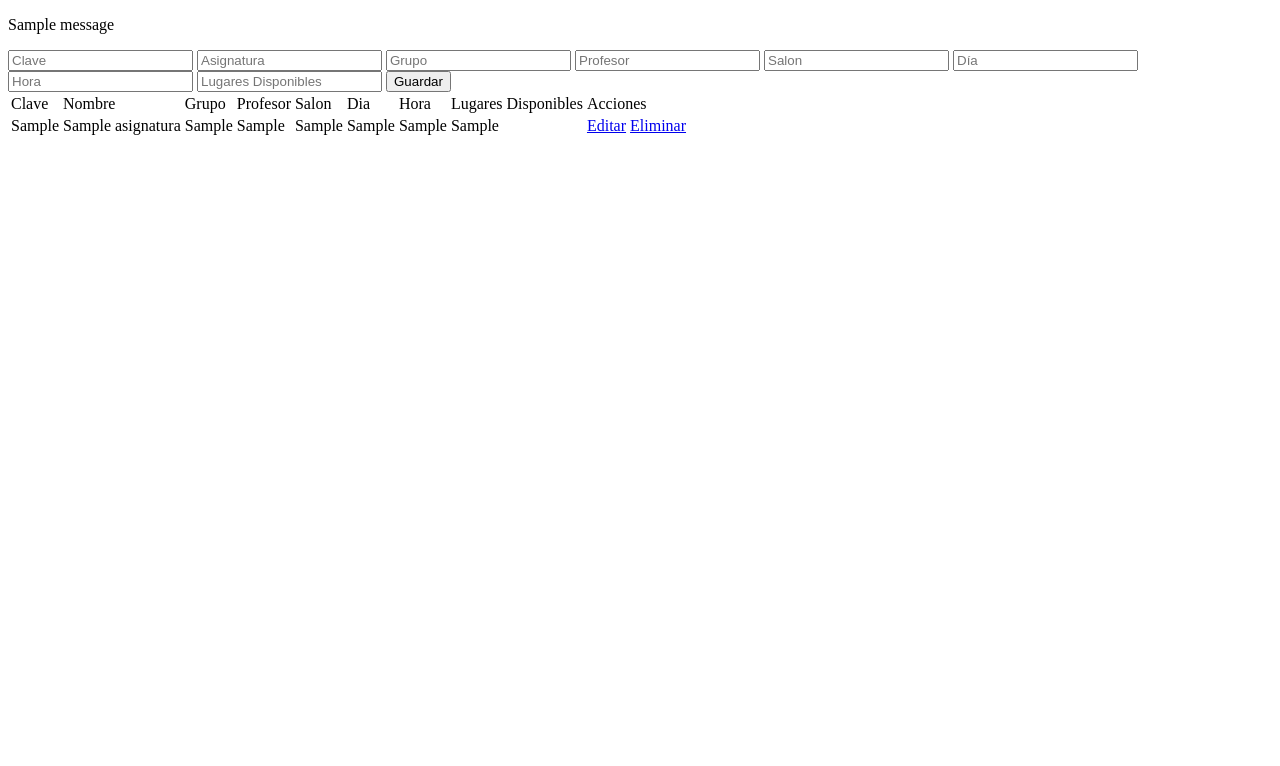
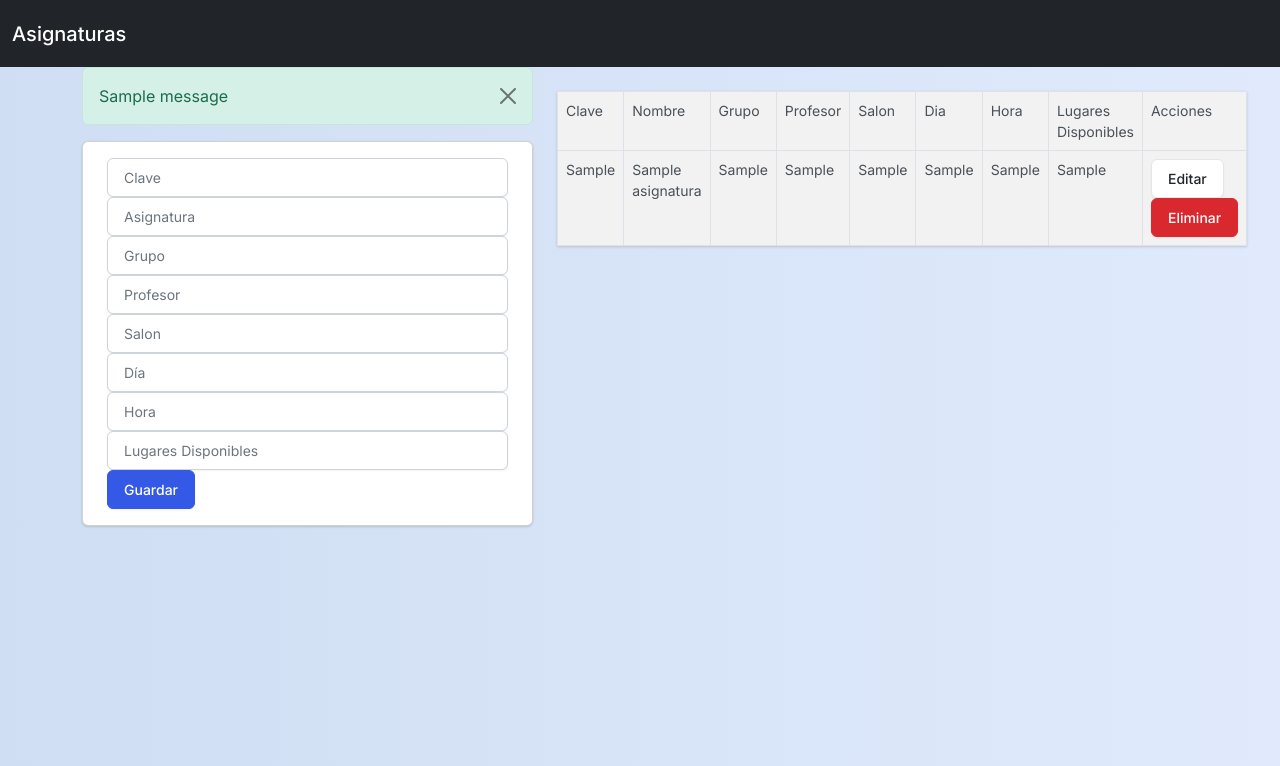
Before and after one commit to Govan-X/api-asignaturas, a Flask app: page / in a window 1280 px wide. Shown: the top 766 px of the page. Run offline with Flask 3, Linux system fonts and the light colour scheme; tables that the repository leaves empty or names only in its code hold one stand-in row (values such as "Sample post"); one stand-in notice (Sample message) is shown; some libraries are stand-ins or nearby versions.

Commit message:
frontend

```diff
--- /dev/null
+++ b/static/styles.css
@@ -0,0 +1,5 @@
+body{
+    background: #E0EAFC;  /* fallback for old browsers */
+background: -webkit-linear-gradient(to right, #CFDEF3, #E0EAFC);  /* Chrome 10-25, Safari 5.1-6 */
+background: linear-gradient(to right, #CFDEF3, #E0EAFC); /* W3C, IE 10+/ Edge, Firefox 16+, Chrome 26+, Opera 12+, Safari 7+ */
+}
--- a/templates/index.html
+++ b/templates/index.html
@@ -2,30 +2,55 @@
 
 {% block body %}
 
+<div class="row">
+    <div class="col-md-5">
     {% with messages = get_flashed_messages() %}
+
     {% if messages %}
     {% for message in messages %}
-    <p>{{ message }}</p>
+        <div class="alert alert-success alert-dismissible fade show" role="alert">
+            {{ message }}
+            <button type="button" class="btn-close" data-bs-dismiss="alert" aria-label="Close"></button>
+        </div>
     {% endfor %}
     {% endif %}
     {% endwith %}
 
+        <div class="card card-body">
             <form action="/add_asignatura", method="POST">
-
-    <input type="text" name="claveAsignatura" placeholder="Clave">
-    <input type="text" name="nombreAsignatura" placeholder="Asignatura">
-    <input type="text" name="grupo" placeholder="Grupo">
-    <input type="text" name="profesor" placeholder="Profesor">
-    <input type="text" name="salon" placeholder="Salon">
-    <input type="text" name="dia" placeholder="Día">
-    <input type="text" name="hora" placeholder="Hora">
-    <input type="text" name="lugaresDisponibles" placeholder="Lugares Disponibles">
-
-    <button type="submit">Guardar</button>
+                <div class="form-group">
+                    <input type="text" name="claveAsignatura" placeholder="Clave" class ="form-control">
+                </div>
+                <div class="form-group">
+                    <input type="text" name="nombreAsignatura" placeholder="Asignatura" class ="form-control">
+                </div>
+                <div class="form-group">
+                    <input type="text" name="grupo" placeholder="Grupo" class ="form-control">
+                </div>
+                <div class="form-group">
+                    <input type="text" name="profesor" placeholder="Profesor" class ="form-control">
+                </div>
+                <div class="form-group">
+                    <input type="text" name="salon" placeholder="Salon" class ="form-control">
+                </div>
+                <div class="form-group">
+                    <input type="text" name="dia" placeholder="Día" class ="form-control">
+                </div>
+                <div class="form-group">
+                    <input type="text" name="hora" placeholder="Hora" class ="form-control">
+                </div>
+                <div class="form-group">
+                    <input type="text" name="lugaresDisponibles" placeholder="Lugares Disponibles" class ="form-control">
+                </div>
+                <div class="form-group">
+                    <button type="submit" class="btn btn-primary btn-block">Guardar</button>
+                </div>
 
             </form>
-
-    <table>
+        </div>
+    </div>
+    <div class="col-md-7 pt-4">
+        <table class = "table table-striped table-bordered bg-white table-sm">
             <thread>
                 <tr>
                     <td>Clave</td>
@@ -52,14 +77,14 @@
                 <td>{{ asignatura.7 }}</td>
                 <td>{{ asignatura.8 }}</td>
                 <td>
-                <a href="/edit/{{ asignatura.0 }}">Editar</a>
-                <a href="/delete/{{ asignatura.0 }}">Eliminar</a>
+                    <a href="/edit/{{ asignatura.0 }}" class = "btn btn-secondary">Editar</a>
+                    <a href="/delete/{{ asignatura.0 }}" class = "btn btn-danger">Eliminar</a>
                 </td>
             </tr>
             {% endfor %}
             </tbody>
         </table>
-
-</form>
+    </div>
+</div>
 
 {% endblock %}
--- a/templates/layout.html
+++ b/templates/layout.html
@@ -3,13 +3,28 @@
 <head>
     <meta charset="UTF-8">
     <meta name="viewport" content="width=device-width, initial-scale=1.0">
-    <title>Contact Flask App</title>
+    <title>API Asignaturas</title>
+    <link rel="stylesheet" href="https://bootswatch.com/5/zephyr/bootstrap.min.css">
+    <link rel="stylesheet" href="{{ url_for('static', filename='styles.css') }}">
 </head>
 <body>
 
-    {% block body %}
+    <nav class="navbar navbar-expand-lg navbar-dark bg-dark">
+        <div class="container-fluid">
+          <a class="navbar-brand" href="#">Asignaturas</a>
+          <button class="navbar-toggler" type="button" data-bs-toggle="collapse" data-bs-target="#navbarNav" aria-controls="navbarNav" aria-expanded="false" aria-label="Toggle navigation">
+            <span class="navbar-toggler-icon"></span>
+          </button>
+      </nav>
 
-    {% endblock %}
+    <div class="container pt-6">
+        {% block body %}
+        {% endblock %}
+    </div>
+
+    <!-- Bootstrap JS -->
+    <script src="https://cdn.jsdelivr.net/npm/@popperjs/core@2.11.8/dist/umd/popper.min.js" integrity="sha384-I7E8VVD/ismYTF4hNIPjVp/Zjvgyol6VFvRkX/vR+Vc4jQkC+hVqc2pM8ODewa9r" crossorigin="anonymous"></script>
+<script src="https://cdn.jsdelivr.net/npm/bootstrap@5.3.3/dist/js/bootstrap.min.js" integrity="sha384-0pUGZvbkm6XF6gxjEnlmuGrJXVbNuzT9qBBavbLwCsOGabYfZo0T0to5eqruptLy" crossorigin="anonymous"></script>
 
 </body>
 </html>
```
Also changed, not shown: templates/edit_asignatura.html (+37 -11 lines), 5 other files. Lines whose indentation alone changed are shown as unchanged.
